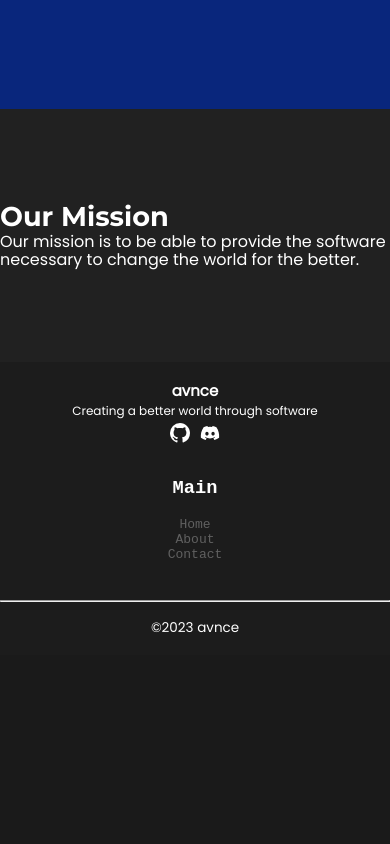
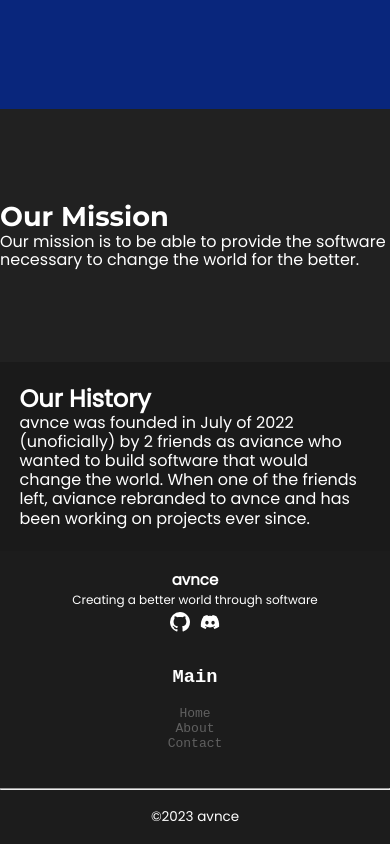
Before and after one commit to Loomify/ROXN, a Next.js app: page /about in a window 390 px wide. Shown: the part 728-1572 px from the top of the page. Before the commit the page ends 1383 px from the top, so only its background shows below. Built offline with nearby package versions, Linux system fonts and the light colour scheme.

Commit message:
history added

```diff
--- a/src/app/about/page.tsx
+++ b/src/app/about/page.tsx
@@ -14,7 +14,12 @@ export default function About() {
                     <p>Our mission is to be able to provide the software necessary to change the world for the better.</p>
                 </div>
             </div>
-
+            <div className="history">
+                <div>
+                    <h2>Our History</h2>
+                    <p>avnce was founded in July of 2022 (unoficially) by 2 friends as aviance who wanted to build software that would change the world. When one of the friends left, aviance rebranded to avnce and has been working on projects ever since.</p>
+                </div>
+            </div>
         </>
     )
 }
--- a/src/css/about.css
+++ b/src/css/about.css
@@ -30,3 +30,29 @@
         }
     }
 }
+
+
+.history {
+    & {
+        display: flex;
+        flex-direction: column;
+        gap: 10px;
+        align-items: center;
+        justify-content: center;
+        margin: auto;
+        padding: 10px;
+        height: 20vh;
+    }
+    p {
+        width: 55vw;
+    }
+}
+
+@media screen and (max-width: 768px) {
+    .history {
+        p {
+            width: 90vw;
+            line-height: 1.2;
+        }
+    }
+}
```
Also changed, not shown: src/css/404.css (line endings or trailing spaces).
